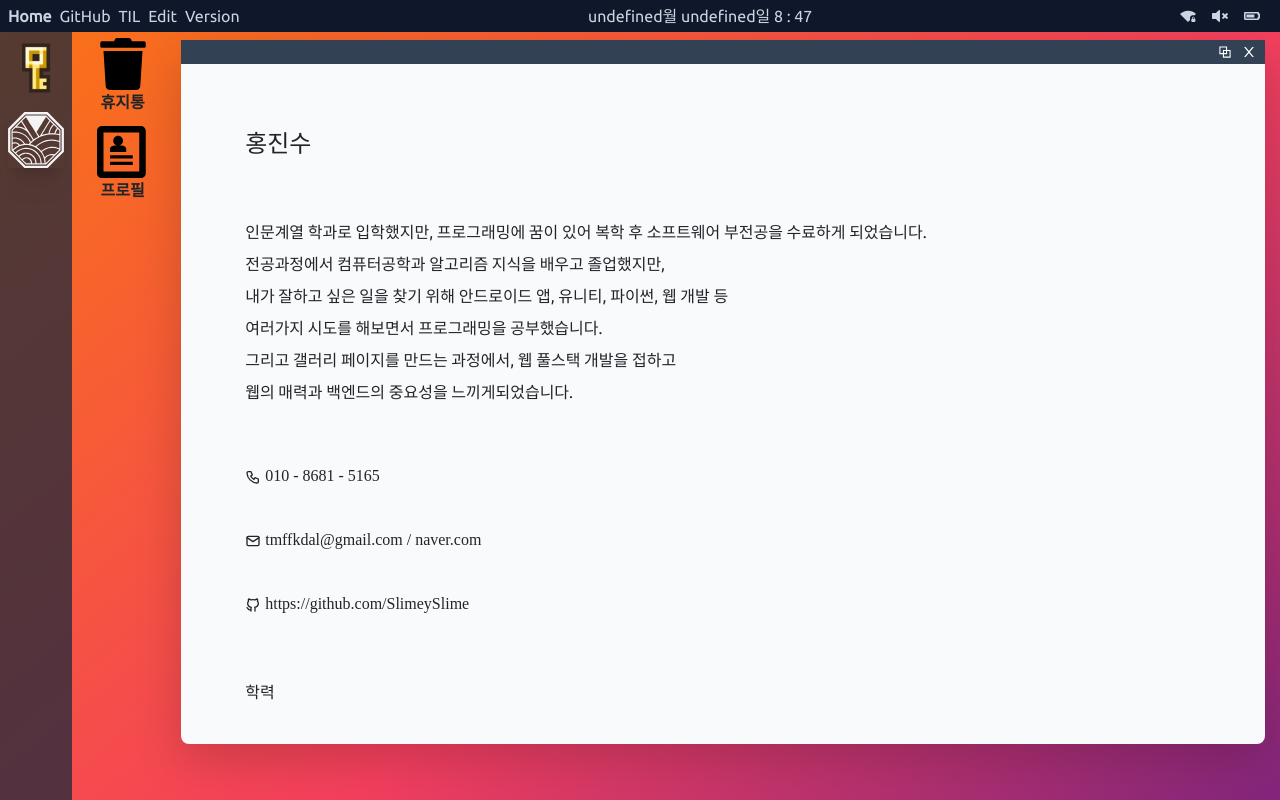
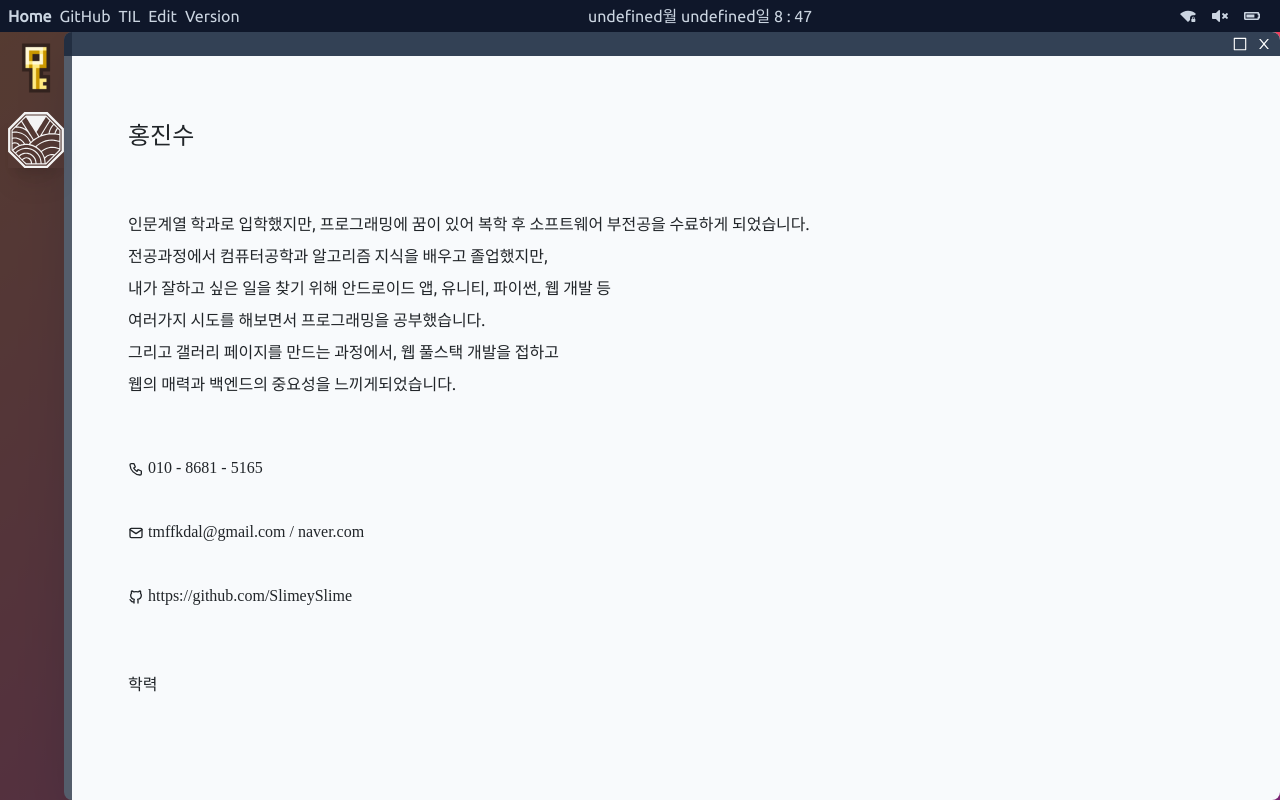
Before and after one commit to SlimeySlime/SlimeySlime.github.io, a React (Create React App) app: page / in a window 1280 px wide. Both pictures are taken after a click on the element "프로필". Shown: the top 800 px of the page. Built offline with nearby package versions, Linux system fonts and the light colour scheme; a web font is replaced by a local one.

Commit message:
notebook sql

```diff
--- a/src/nav/WallPaper.js
+++ b/src/nav/WallPaper.js
@@ -97,10 +97,10 @@ const WallPaper = () => {
             <div className="invisible bg-slate-200 p-4 m-2"> 그리드1 </div>
 
         </div>
-        <div className="relative">
+        <div>
             { portfolioWindow &&
             // <div className="absolute left-0 right-0 container flex flex-1 transition-left ease-in-out ">
-            <div>
+            <div className="">
                 <Window close={onOffTab} fullScreen={fullScreen} tabName='profile'>
                     <ProfileContent />
                 </Window>
--- a/src/page/ProfileContent.js
+++ b/src/page/ProfileContent.js
@@ -5,7 +5,7 @@ import logo from '../logo_1_tp.svg'
 const ProfileContent = () => {
 
     return (
-    <div className="flex flex-col p-12 mobile:p-4 justify-start itmes-start overflow-y-auto">
+    <div className="flex flex-col p-12 mobile:p-2 justify-start itmes-start overflow-y-auto">
 
         <p className="text-2xl">홍진수</p>
 
--- a/src/page/Window.js
+++ b/src/page/Window.js
@@ -3,17 +3,17 @@ import { AiOutlineBlock, AiOutlineBorder, AiOutlineClose, } from "react-icons/ai
 
 const Window = ({children, close, fullScreen, tabName}) => {
 
-    const [fullWindow, setFullWindow] = useState(false)
+    const [fullWindow, setFullWindow] = useState(true)
     const windowRef = useRef()
 
     function windowSizeClick(tabName) {
         setFullWindow(!fullWindow)
         if (fullWindow) {
             // 최대화
-            windowRef.current.className = 'absolute right-0 left-0 bottom-0 top-0 mt-8 ml-16 mobile:ml-12 p-0 bg-slate-50 shadow-lg rounded-t-lg'
+            windowRef.current.className = 'absolute max-h-innerScreen right-0 left-0 bottom-0 top-0 mt-8 ml-16 mobile:ml-12 p-0 bg-slate-50 shadow-lg rounded-t-lg'
         }else{
             // 작은 창
-            windowRef.current.className = 'container mt-2 p-0 min-h-max? max-h-innerScreen bg-slate-50 shadow-lg rounded-lg'
+            windowRef.current.className = 'container mt-2 mobile:left-0 mobile:max-w-xs p-0 max-h-innerScreen bg-slate-50 shadow-lg rounded-lg'
         }
     }
 
@@ -23,11 +23,14 @@ const Window = ({children, close, fullScreen, tabName}) => {
     }
 
     return(
-        <div className="container mt-2 p-0 max-h-innerScreen bg-slate-50 shadow-lg rounded-lg"
+        // absolute right-0 left-0 bottom-0 top-0 mt-8 ml-16 mobile:ml-12 p-0 bg-slate-50 shadow-lg rounded-lg
+        // relative container mt-2 p-0 max-h-innerScreen bg-slate-50 shadow-lg rounded-lg
+        // <div className="absolute left-0 ml-12 right-0 bg-slate-50 shadow-lg rounded-lg"
+        <div className="absolute right-0 left-0 bottom-0 top-0 mt-8 ml-16 mobile:ml-0 p-0 bg-slate-50 shadow-lg rounded-lg"
             ref={windowRef}>
         {/* <div className="absolute right-0 left-0 bottom-0 top-0 mt-8 ml-16 mobile:ml-12 p-0 bg-slate-50 shadow-lg" */}
             {/* 상단 */}
-            <div className={`sticky top-0 flex flex-1 pr-4 p-1 bg-slate-700 justify-end items-center`}>
+            <div className={(fullWindow ? `rounded-t-lg ` : ``) + `sticky top-0 flex flex-1 pr-4 p-1 bg-slate-700 justify-end items-center `}>
                 {fullWindow ?
                     <AiOutlineBorder color="white" className="w-6" onClick={() => {windowSizeClick(tabName)}}/> :
                     <AiOutlineBlock color="white" className="w-6" onClick={() => {windowSizeClick(tabName)}}/>
```
Also changed, not shown: src/page/md/8.31.md (added, +8 -0 lines).
